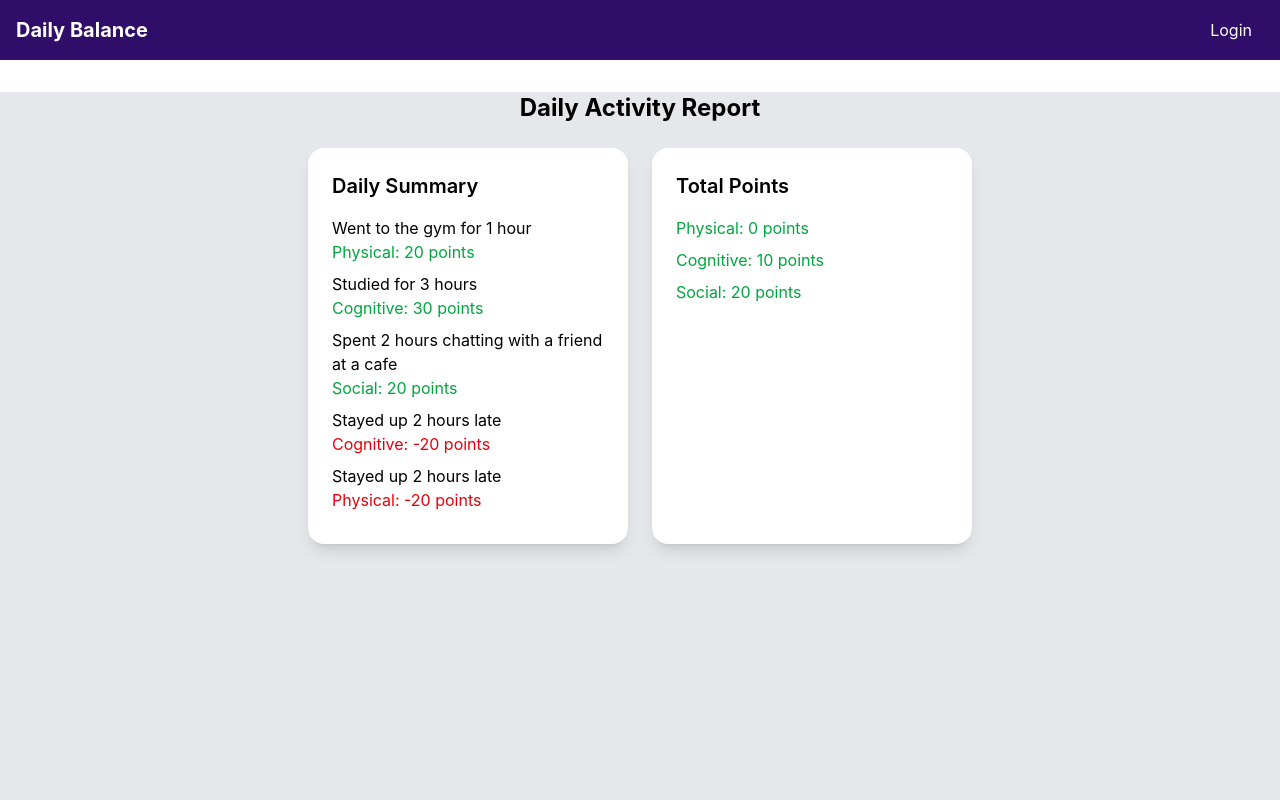
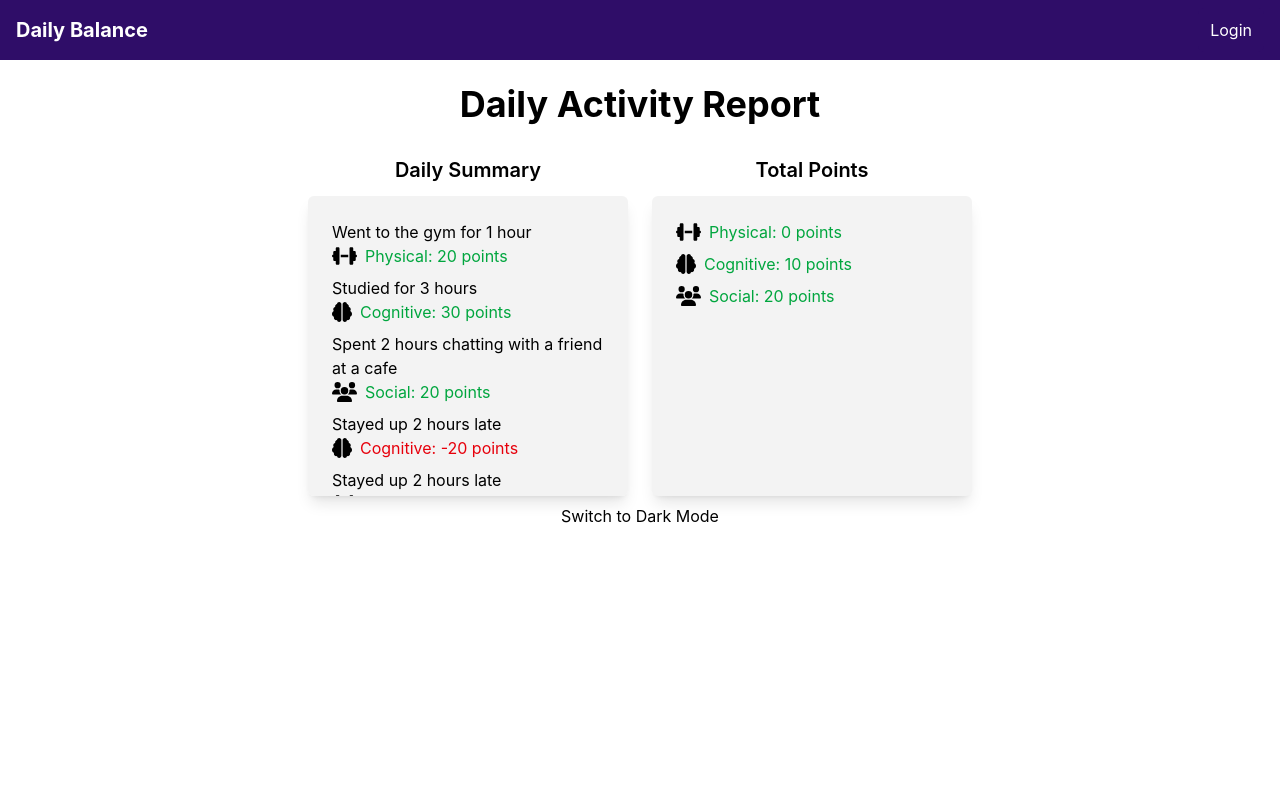
Before and after one commit to Mimoosa/react_daily_balance_app, a React (Vite) app in the folder client/: page /activity in a window 1280 px wide. Shown: the top 800 px of the page. Built offline with nearby package versions, Linux system fonts and the light colour scheme; no server answers.

Commit message:
Add the same kind of style to the Activity page as used on the other page.

```diff
--- a/client/src/pages/ActivityReportPage.jsx
+++ b/client/src/pages/ActivityReportPage.jsx
@@ -1,4 +1,7 @@
 import React from "react";
+import { themes } from '../contexts/themeConfig';
+import { FontAwesomeIcon } from '@fortawesome/react-fontawesome';
+import { faDumbbell, faBrain, faUsers, faHeart } from '../contexts/icons';
 
 const activities = [
   { text: "Went to the gym for 1 hour", category: "Physical", points: 20 },
@@ -13,36 +16,50 @@ const totalPoints = activities.reduce((acc, activity) => {
   return acc;
 }, {});
 
+  const labelIcons = {
+        Physical: faDumbbell,
+        Psychological: faHeart,
+        Social: faUsers,
+        Cognitive: faBrain
+    }
+
+
+
 const DailyActivityReport = () => {
+  const theme = themes.light;
   return (
-    <div className="min-h-screen bg-gray-200">
-      <div className="flex flex-col items-center mt-8">
-        <h2 className="text-2xl font-bold">Daily Activity Report</h2>
+    <div className="h-full">
+      <div className="flex flex-col items-center mt-6">
+        <h2 className="text-4xl font-bold">Daily Activity Report</h2>
 
-        <div className="mt-6 flex gap-6">
-          <div className="bg-white p-6 rounded-2xl shadow-lg w-80">
-            <h3 className="text-xl font-semibold mb-4">Daily Summary</h3>
+        <div className="mt-6 flex flex-col lg:flex-row gap-6">
+          <div>
+          <h3 className="text-xl text-center font-semibold mb-3 lg:mt-2">Daily Summary</h3>
+          <div className={`${theme.backgroundCard}  p-6 rounded-md shadow-lg w-80`} style={{ height: '300px', overflowY: 'auto' }}>
             <ul>
               {activities.map((activity, index) => (
                 <li key={index} className="mb-2">
-                  <p>{activity.text}</p>
+                  <p className="text-black ">{activity.text}</p>
                   <p className={`${activity.points >= 0 ? 'text-green-600' : 'text-red-600'}`}>
-                    {activity.category}: {activity.points} points
+                  <FontAwesomeIcon icon={labelIcons[activity.category]} size="lg" className="text-black mr-2"/>{activity.category}: {activity.points} points
                   </p>
                 </li>
               ))}
             </ul>
           </div>
+          </div>
 
-          <div className="bg-white p-6 rounded-2xl shadow-lg w-80">
-            <h3 className="text-xl font-semibold mb-4">Total Points</h3>
+          <div>
+          <h3 className="text-xl text-center font-semibold mb-3 lg:mt-2">Total Points</h3>
+          <div className={`${theme.backgroundCard} p-6 rounded-md shadow-lg w-80`} style={{ height: '300px'}}>
             <ul>
               {Object.entries(totalPoints).map(([category, points], index) => (
                 <li key={index} className="mb-2">
-                  <p className={`${points >= 0 ? 'text-green-600' : 'text-red-600'}`}>{category}: {points} points</p>
+                  <p className={`${points >= 0 ? 'text-green-600' : 'text-red-600'}`}> <FontAwesomeIcon icon={labelIcons[category]} size="lg" className="text-black mr-2"/>{category}: {points} points</p>
                 </li>
               ))}
             </ul>
+          </div>
           </div>
         </div>
       </div>
--- a/client/src/pages/DashboardPage.jsx
+++ b/client/src/pages/DashboardPage.jsx
@@ -77,20 +77,20 @@ const DashboardPage =()=>{
         <div className="flex flex-col items-center h-full lg:items-start lg:flex-row lg:justify-center">
         <div className="w-[90%] h-full lg:w-2/5 mt-4 lg:mt-0">
             <h2 className="text-center text-xl font-semibold">Weekly Wellbeing Scores</h2>
-        <div className={`${theme.backgroundCard} pt-6 pb-2 px-4 rounded-md mt-4 flex flex-col justify-center`}>
+        <div className={`${theme.backgroundCard} pt-6 pb-2 px-4 rounded-md mt-4 flex flex-col justify-center shadow-lg`}>
             <BarCharts data={scores} maxValue={max} />
             </div>
         </div>
         <div className="w-[90%] h-full lg:w-2/5 mt-4 lg:mt-0 lg:ml-4 ">
             <h2 className="text-center text-xl font-semibold">Wellbeing Recommendations</h2>
-            <div className={`${theme.backgroundCard} h-1/2 p-6 rounded-md mt-4 `} style={{ height: '225px', overflowY: 'auto' }}>
+            <div className={`${theme.backgroundCard} h-1/2 p-6 rounded-md mt-4 shadow-lg`} style={{ height: '225px', overflowY: 'auto' }}>
                 <p className="text-black">{recommendation}</p>
             </div>
         </div>
         </div>
         <div  className="w-[90%] mx-auto mt-4 lg:w-2/5 ">
             <h2 className="text-center text-xl font-semibold">Daily Streak</h2>
-            <div className={`${theme.backgroundCard} h-1/2 text-xl p-4 font-bold rounded-md mt-4 `}>
+            <div className={`${theme.backgroundCard} h-1/2 text-xl p-4 font-bold rounded-md mt-4 shadow-lg`}>
                 <p className="text-black text-center">{dailyStreak} Days<FontAwesomeIcon icon={faFire} size="xl" className="ml-2 text-red-500" /></p>
             </div>
         </div>
```
